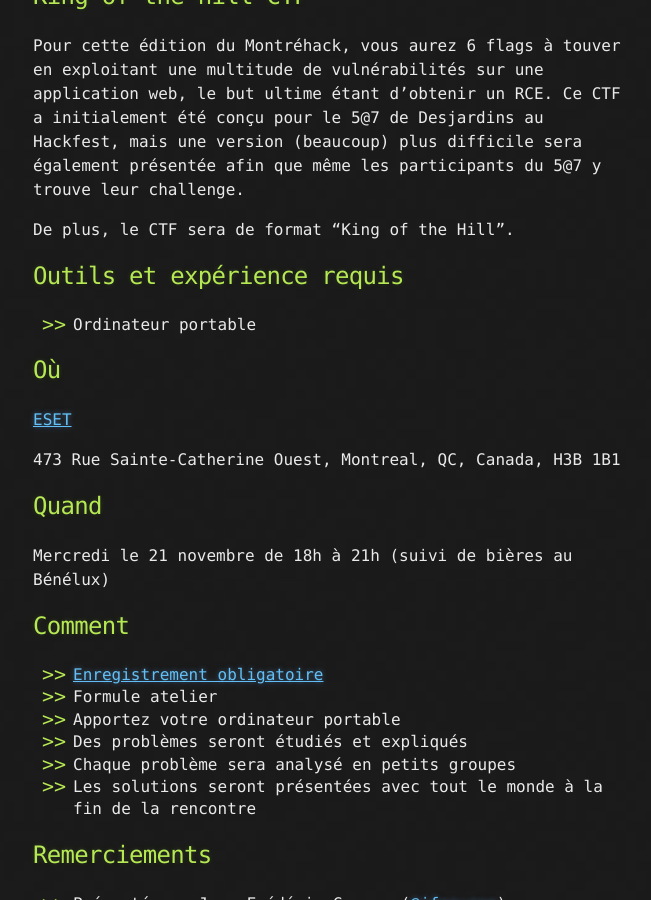
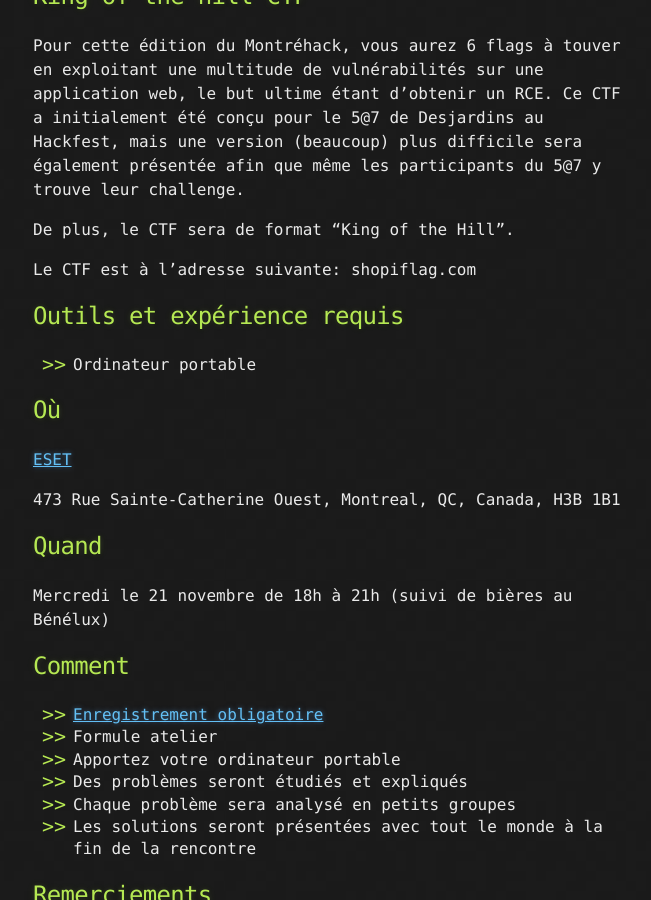
Before and after one commit to montrehack/montrehack.github.com, a Jekyll site: the page built from _posts/2018-11-21-king-of-the-hill-ctf.md, in a window 1280 px wide and 900 px high, scrolled down 1016 px. Shown: the whole window, without its empty margins (307-958 px from the left). Built offline with Jekyll 4.4.1, drawn with Linux system fonts in a browser that asks for light colours; emoji names are drawn with the system emoji font; comment, search, counter and statistics services are not loaded; some of the changed text lies outside the part shown.

Commit message:
Added the CTF website name in the description

```diff
--- a/_posts/2018-11-21-king-of-the-hill-ctf.md
+++ b/_posts/2018-11-21-king-of-the-hill-ctf.md
@@ -17,6 +17,8 @@ La prochaine édition de Montréhack aura lieu mercredi le 21 novembre 2018.
 Pour cette édition du Montréhack, vous aurez 6 flags à touver en exploitant une multitude de vulnérabilités sur une application web, le but ultime étant d'obtenir un RCE. Ce CTF a initialement été conçu pour le 5@7 de Desjardins au Hackfest, mais une version (beaucoup) plus difficile sera également présentée afin que même les participants du 5@7 y trouve leur challenge.
 
 De plus, le CTF sera de format "King of the Hill".
+
+Le CTF est à l'adresse suivante: shopiflag.com
 
 ## Outils et expérience requis
 
@@ -61,6 +63,8 @@ For this edition of MontreHack, you will have 6 flags to find while exploring mu
 
 This CTF will be in the King of the Hill format.
 
+The CTF is at : shopiflag.com
+
 ## Tools and Experience Required
 
 * Laptop computer
```
